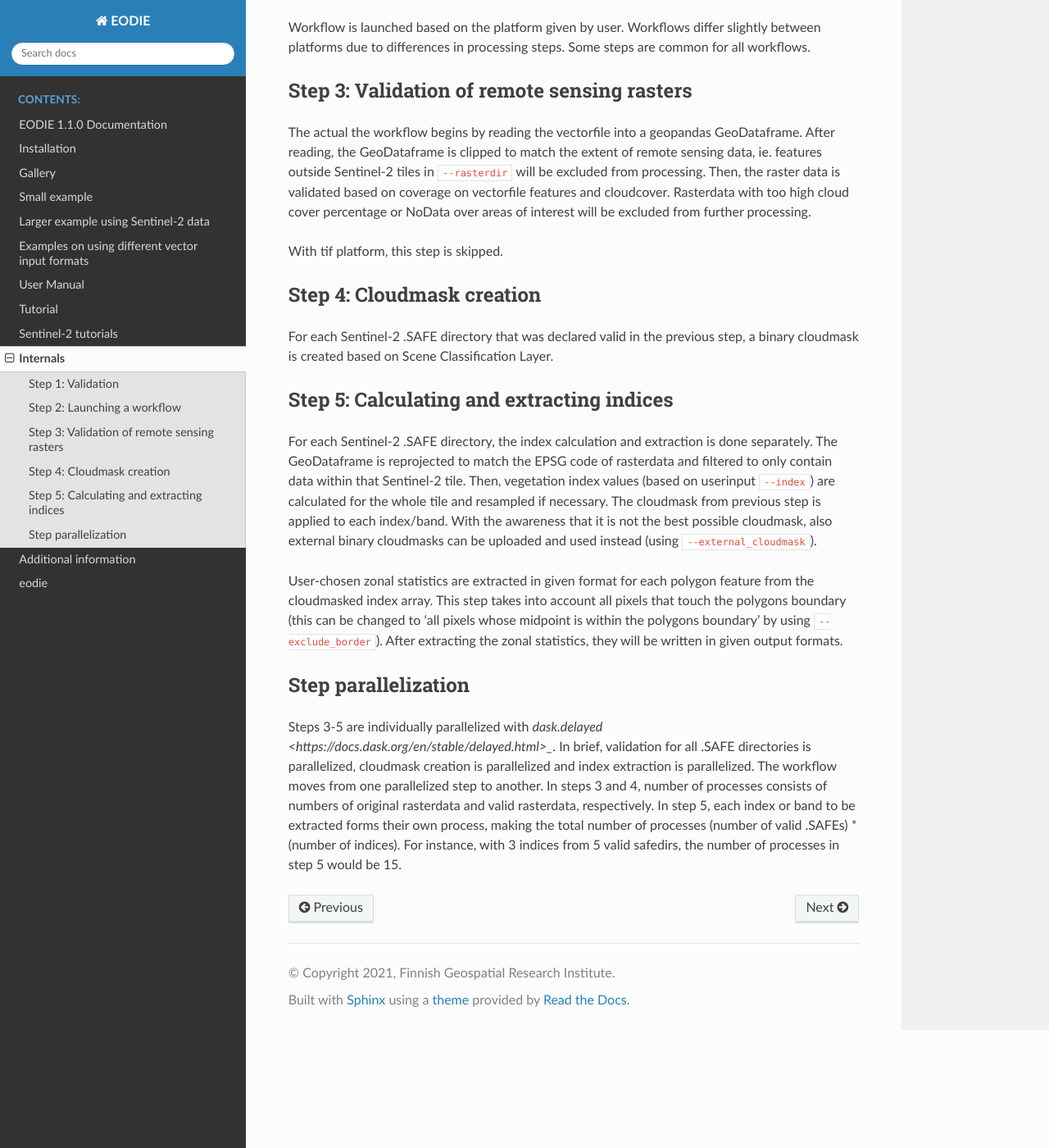
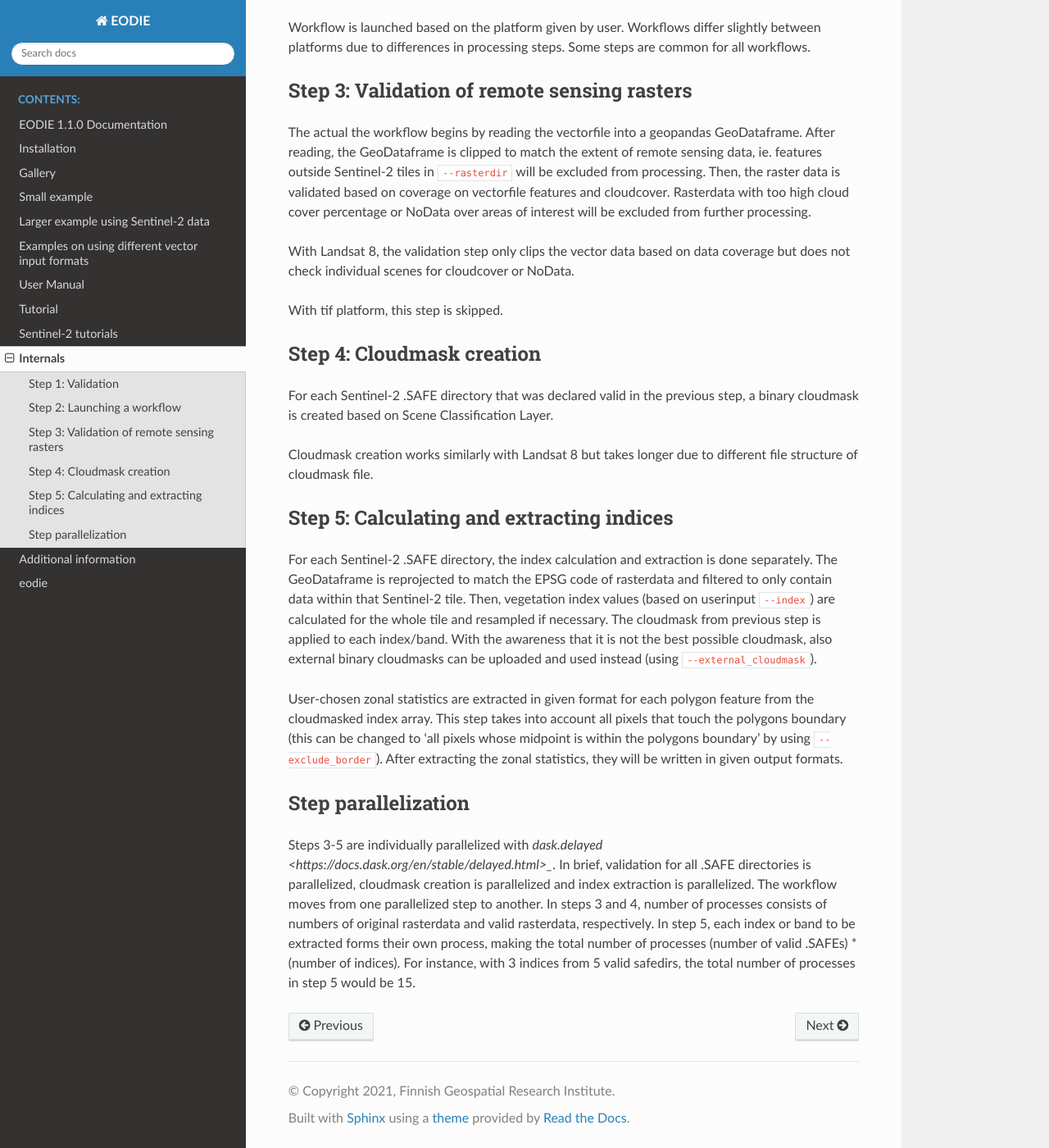
Before and after one commit to samumantha/EODIE, a Sphinx documentation site: the page built from docs/Inner_workings.rst, in a window 1280 px wide and 1400 px high, scrolled down 468 px. Shown: the whole window at 82% size. Built offline with Sphinx 7.4.7 and the Read the Docs theme 2.0.0, drawn with Linux system fonts in a browser that asks for light colours.

Commit message:
Added details about Landsat8

```diff
--- a/docs/Inner_workings.rst
+++ b/docs/Inner_workings.rst
@@ -4,7 +4,7 @@ Internals
 
 The following gives an overview over what is happening in the background when the user calls:
 
-``python eodie_process.py --rasterdir ./testfiles/S2 --vector ./testfiles/shp/test_parcels_32635 --out ./results --id ID --index ndvi --platform s2  --statistics_out``
+``python eodie_process.py --rasterdir ./testfiles/S2 --vector ./testfiles/shp/test_parcels_32635 --out ./results --id ID --index ndvi --platform s2 --statistics_out``
 
 Step 1: Validation
 ------------------
@@ -22,12 +22,16 @@ Step 3: Validation of remote sensing rasters
 The actual the workflow begins by reading the vectorfile into a geopandas GeoDataframe. After reading, the GeoDataframe is clipped to match the extent of remote sensing data, ie. features outside Sentinel-2 tiles in ``--rasterdir`` will be excluded from processing.
 Then, the raster data is validated based on coverage on vectorfile features and cloudcover. Rasterdata with too high cloud cover percentage or NoData over areas of interest will be excluded from further processing.
 
+With Landsat 8, the validation step only clips the vector data based on data coverage but does not check individual scenes for cloudcover or NoData.
+
 With tif platform, this step is skipped.
 
 Step 4: Cloudmask creation
 -------------------------
 
 For each Sentinel-2 .SAFE directory that was declared valid in the previous step, a binary cloudmask is created based on Scene Classification Layer.
+
+Cloudmask creation works similarly with Landsat 8 but takes longer due to different file structure of cloudmask file.
 
 Step 5: Calculating and extracting indices
 --------------------------
@@ -43,4 +47,4 @@ After extracting the zonal statistics, they will be written in given output form
 Step parallelization
 --------------------
 Steps 3-5 are individually parallelized with `dask.delayed <https://docs.dask.org/en/stable/delayed.html>_`. In brief, validation for all .SAFE directories is parallelized, cloudmask creation is parallelized and index extraction is parallelized. The workflow moves from one parallelized step to another.
-In steps 3 and 4, number of processes consists of numbers of original rasterdata and valid rasterdata, respectively. In step 5, each index or band to be extracted forms their own process, making the total number of processes (number of valid .SAFEs) * (number of indices). For instance, with 3 indices from 5 valid safedirs, the number of processes in step 5 would be 15.
+In steps 3 and 4, number of processes consists of numbers of original rasterdata and valid rasterdata, respectively. In step 5, each index or band to be extracted forms their own process, making the total number of processes (number of valid .SAFEs) * (number of indices). For instance, with 3 indices from 5 valid safedirs, the total number of processes in step 5 would be 15.
```
